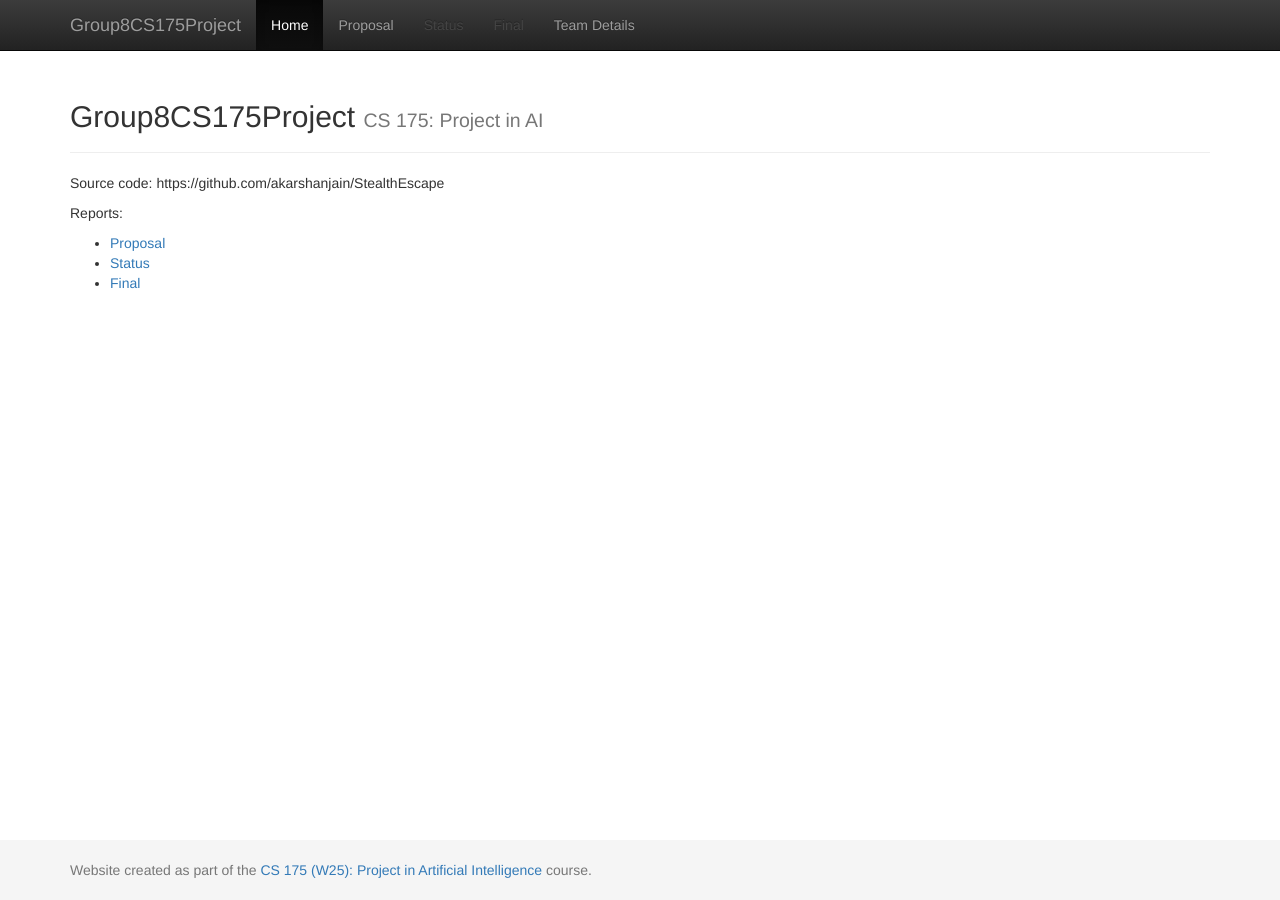
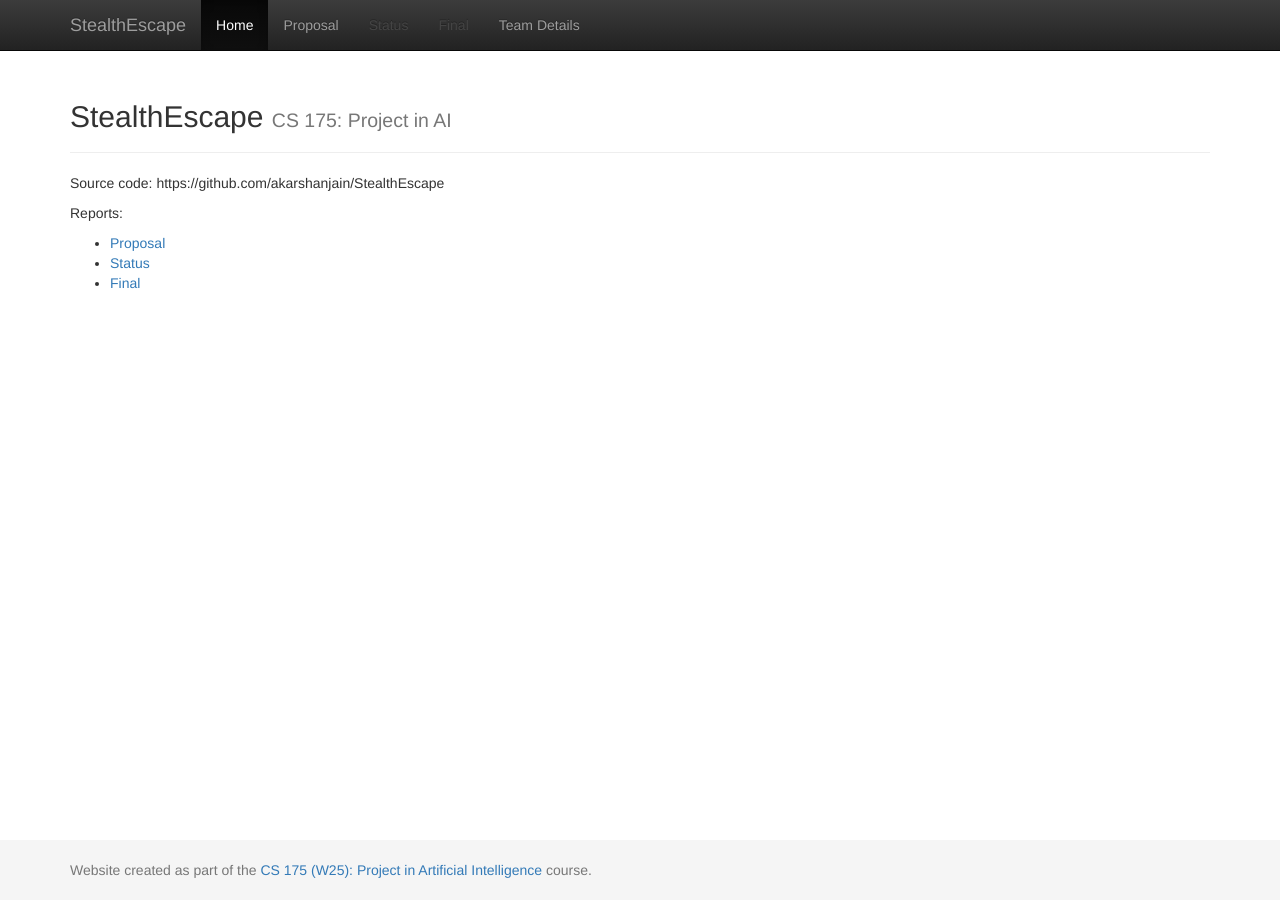
Before and after one commit to akarshanjain/StealthEscape, a Jekyll site: the page built from docs/index.md, in a window 1280 px wide. Built offline with Jekyll 4.4.1, drawn with Linux system fonts in a browser that asks for light colours.

Commit message:
Update _config.yml
updated title

```diff
--- a/docs/_config.yml
+++ b/docs/_config.yml
@@ -1,7 +1,7 @@
 ###########
 # site.title
 
-title:    'Group8CS175Project'
+title:    'StealthEscape'
 subtitle: 'CS 175: Project in AI'
 
 
```
